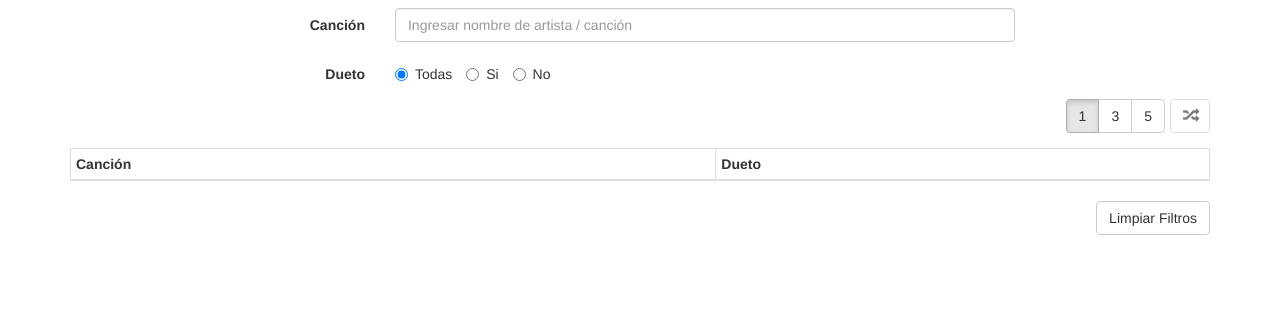
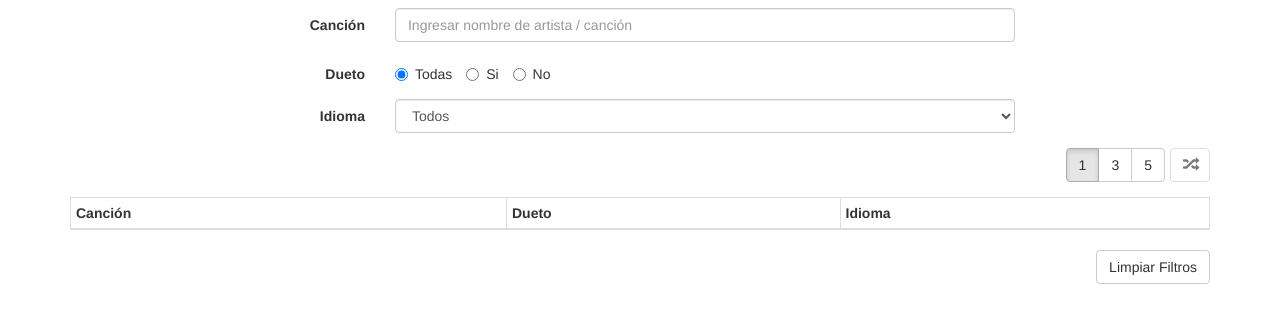
Before and after one commit to csmirnoff/karaoke, a plain HTML site: page index.html in a window 1280 px wide. Shown: the part 128-450 px from the top of the page. Drawn offline with Linux system fonts and the light colour scheme.

Commit message:
Agregada columna y filtro de Idioma

```diff
--- a/index.html
+++ b/index.html
@@ -73,6 +73,17 @@
 								<label class="radio-inline"><input type="radio" value="no" data-bind="checked: dueto, event: { change: cargarCanciones }" name="radioDueto">No</label>
 							</div>
 						</div>
+						<div class="form-group">
+							<label for="selectIdioma" class="col-sm-2 control-label">Idioma</label>
+							<div class="col-sm-10">
+								<select class="form-control" data-bind="value: idioma, event: { change: cargarCanciones }">
+									<option value="" selected>Todos</option>
+									<!--ko foreach: idiomas-->
+										<option data-bind="value: $data.cells.Idioma, text: $data.cells.Idioma"></option>
+									<!--/ko-->
+								</select>
+							</div>
+						</div>
 					</div>
 				</div>
 			</div>
@@ -95,6 +106,7 @@
 							<tr>
 								<th>Canción</th>
 								<th>Dueto</th>
+								<th>Idioma</th>
 								<th class="hidden hidden-xs">Nueva</th>
 								<th class="hidden text-right">Record</th>
 								<th class="hidden">Cantante(s)</th>
@@ -106,6 +118,7 @@
 								<td class="hidden-xs" data-bind="text: $data.cells.Cancion"></td>
 								<td class="hidden-sm hidden-md hidden-lg"><span data-bind="text: $data.cells.Cancion"></span> <span data-bind="visible: $data.cells.Nueva === 'Nueva'" class="glyphicon glyphicon-plus hidden" aria-hidden="true"></span></td>
 								<td><span class="glyphicon" aria-hidden="true" data-bind="css: $data.cells.Dueto === 'SI' ? 'glyphicon-ok' : 'glyphicon-remove'"></span></td>
+								<td data-bind="text: $data.cells.Idioma"></td>
 								<td class="hidden hidden-xs"><span class="glyphicon glyphicon-ok" aria-hidden="true" data-bind="visible: $data.cells.Nueva === 'Nueva'"></span></td>
 								<td data-bind="text: $data.cells.Record, css: karaoke.clasePuntos($data.cells.Record)" class="hidden text-right"></td>
 								<td data-bind="text: $data.cells.Cantante" class="hidden"></td>
@@ -169,12 +182,14 @@
 									<tr>
 										<th>Canción</th>
 										<th>Dueto</th>
+										<th>Idioma</th>
 									</tr>
 								</thead>
 								<tbody data-bind="foreach: cancionesRandom">
 									<tr>
 										<td><span data-bind="text: $data.cells.Cancion"></span></td>
 										<td><span class="glyphicon" aria-hidden="true" data-bind="css: $data.cells.Dueto === 'SI' ? 'glyphicon-ok' : 'glyphicon-remove'"></span></td>
+										<td><span data-bind="text: $data.cells.Idioma"></span></td>
 									</tr>
 								</tbody>
 							</table>
--- a/js/cancionesKaraoke.js
+++ b/js/cancionesKaraoke.js
@@ -1,6 +1,8 @@
 var karaoke = {
 	canciones: ko.observableArray([]),
 	cancion: ko.observable(),
+	idiomas: ko.observableArray([]),
+	idioma: ko.observable(),
 	dueto: ko.observable('todas'),
 	nuevas: ko.observable('todas'),
 	cantadas: ko.observable('todas'),
@@ -14,20 +16,35 @@ var karaoke = {
 		sheetrock.defaults.reset = true;
 		sheetrock.defaults.rowTemplate = function () { return ''; }
 
+		karaoke.cargarIdiomas();
 		karaoke.cargarCanciones();
 	},
 	cargarCanciones: function () {
 		$('body').sheetrock({
 			url: 'https://docs.google.com/spreadsheets/d/13ywXsMPe0JNZCxWLp3VJnlfMZYDZc2Q6rqxtEAP79Hk/edit#gid=1613025820',
-			query: "select A, B, C, D, E where 1 = 1 " +
+			query: "select A, B, C, D, E, F where 1 = 1 " +
 				   (karaoke.cancion() ? "and lower(A) contains '" + karaoke.cancion().toLowerCase() + "'" : "") +
 				   (karaoke.dueto() === 'si' ? "and B = 'SI'" : (karaoke.dueto() === 'no' ? "and B = 'NO'" : "")) +
 				   (karaoke.nuevas() === 'si' ? "and C = 'Nueva'" : "") +
 				   (karaoke.cantadas() === 'si' ? "and D > 0" : (karaoke.cantadas() === 'no' ? "and D is null" : "")) +
+				   (karaoke.idioma() ? "and F = '" + karaoke.idioma() + "'" : "") +
 				   " order by A",
 			callback: function (error, options, response) {
 				if (error === null) {
 					karaoke.canciones(response.rows.filter(function (obj) {
+						return obj.num > 0;
+					}));
+				}
+			}
+		});
+	},
+	cargarIdiomas: function () {
+		$('body').sheetrock({
+			url: 'https://docs.google.com/spreadsheets/d/13ywXsMPe0JNZCxWLp3VJnlfMZYDZc2Q6rqxtEAP79Hk/edit#gid=1613025820',
+			query: "select F, count(E) group by F order by F",
+			callback: function (error, options, response) {
+				if (error === null) {
+					karaoke.idiomas(response.rows.filter(function (obj) {
 						return obj.num > 0;
 					}));
 				}
@@ -52,7 +69,7 @@ var karaoke = {
 		});
 	},
 	limpiarFiltros: function () {
-		karaoke.cancion('').dueto('todas').cantadas('todas').nuevas('todas');
+		karaoke.cancion('').dueto('todas').cantadas('todas').nuevas('todas').idioma('');
 		karaoke.cargarCanciones();
 	},
 	random: function() {
```
